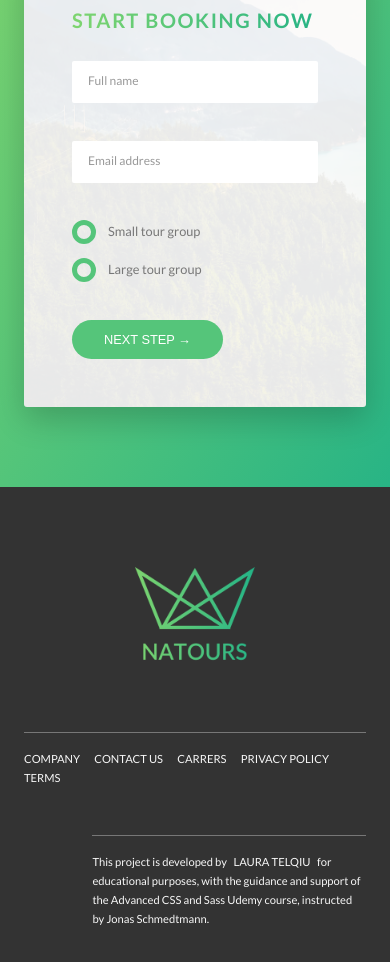
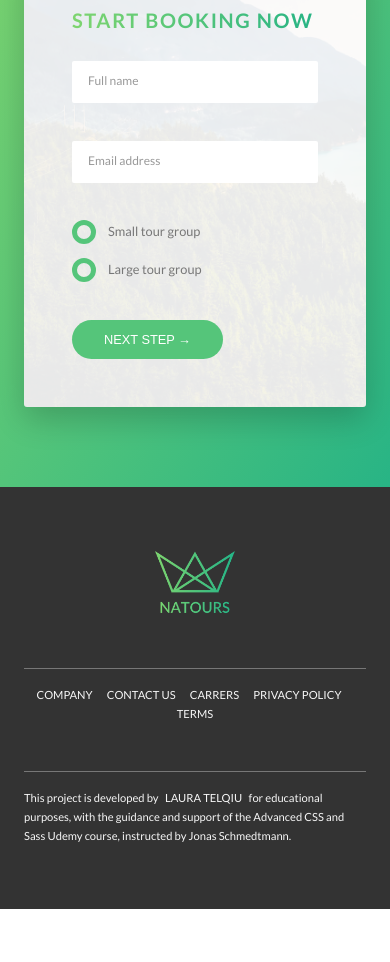
Before and after one commit to LauraTelqiu/natours, a website: page index.html in a window 390 px wide. Shown: the part 5967-6929 px from the top of the page. After the commit the page ends 6876 px from the top, so only its background shows below. Drawn offline with Linux system fonts and the light colour scheme.

Commit message:
footer media query

```diff
--- a/sass/layout/_footer.scss
+++ b/sass/layout/_footer.scss
@@ -4,13 +4,21 @@
   font-size: 1.4rem;
   color: $color-grey-light-1;
 
+  @include respond(tab-port) {
+    padding: 8rem 0;
+  }
+
   &__logo-box {
     text-align: center;
     margin-bottom: 8rem;
+
+    @include respond(tab-port) {
+      margin-bottom: 6rem;
+    }
   }
 
   &__logo {
-        width: 15rem;
+    width: 10rem;
     height: auto;
   }
 
@@ -18,6 +26,11 @@
     border-top: 1px solid $color-grey-dark;
     padding-top: 2rem;
     display: inline-block;
+
+    @include respond(tab-port) {
+      width: 100%;
+      text-align: center;
+    }
   }
 
   &__list {
@@ -40,13 +53,13 @@
       text-decoration: none;
       text-transform: uppercase;
       display: inline-block;
-            transition: all .2s;
+      transition: all 0.2s;
     }
 
     &:hover,
     &:active {
       color: $color-primary;
-            box-shadow: 0 1rem 2rem rgba($color-black, .4);
+      box-shadow: 0 1rem 2rem rgba($color-black, 0.4);
       transform: rotate(5deg) scale(1.3);
     }
   }
@@ -56,5 +69,10 @@
     padding-top: 2rem;
     width: 80%;
     float: right;
+
+    @include respond(tab-port) {
+      width: 100%;
+      float: none;
     }
   }
+}
```
Also changed, not shown: css/style.css. Lines whose indentation alone changed are shown as unchanged.
